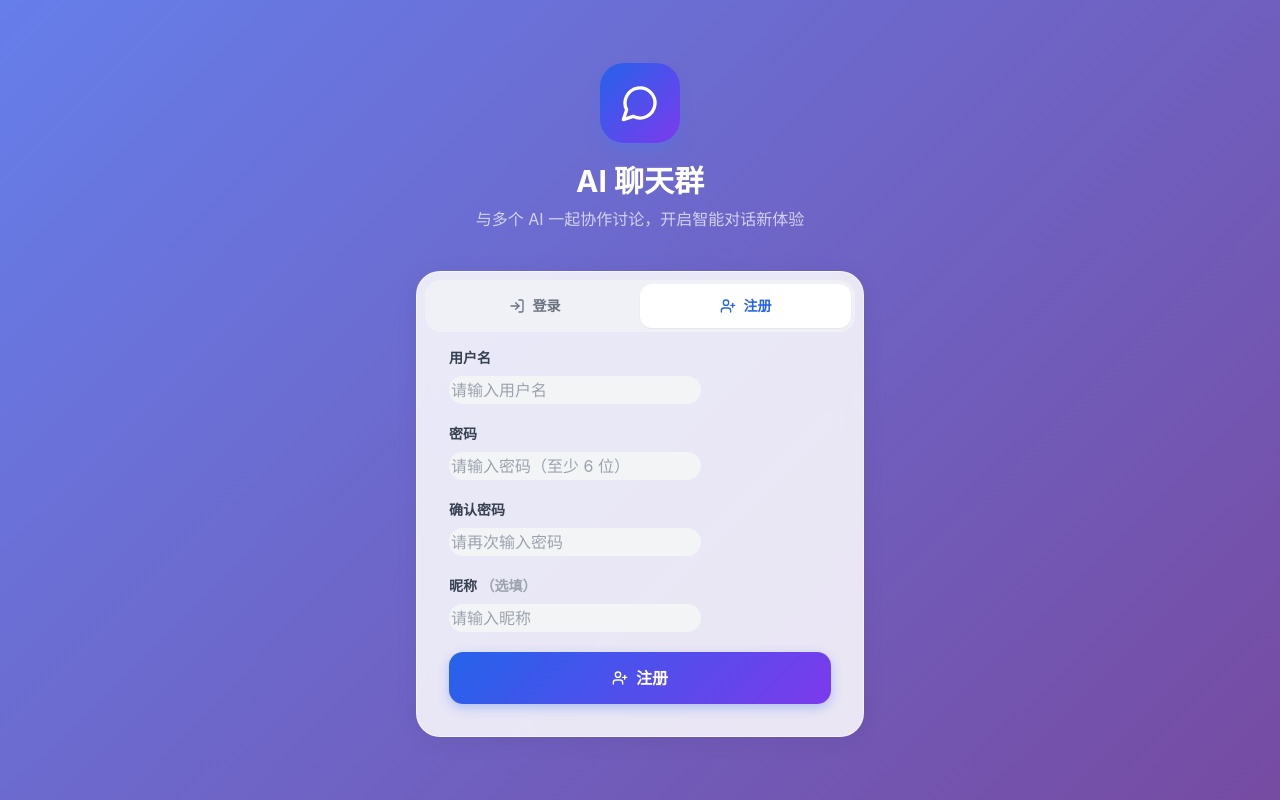
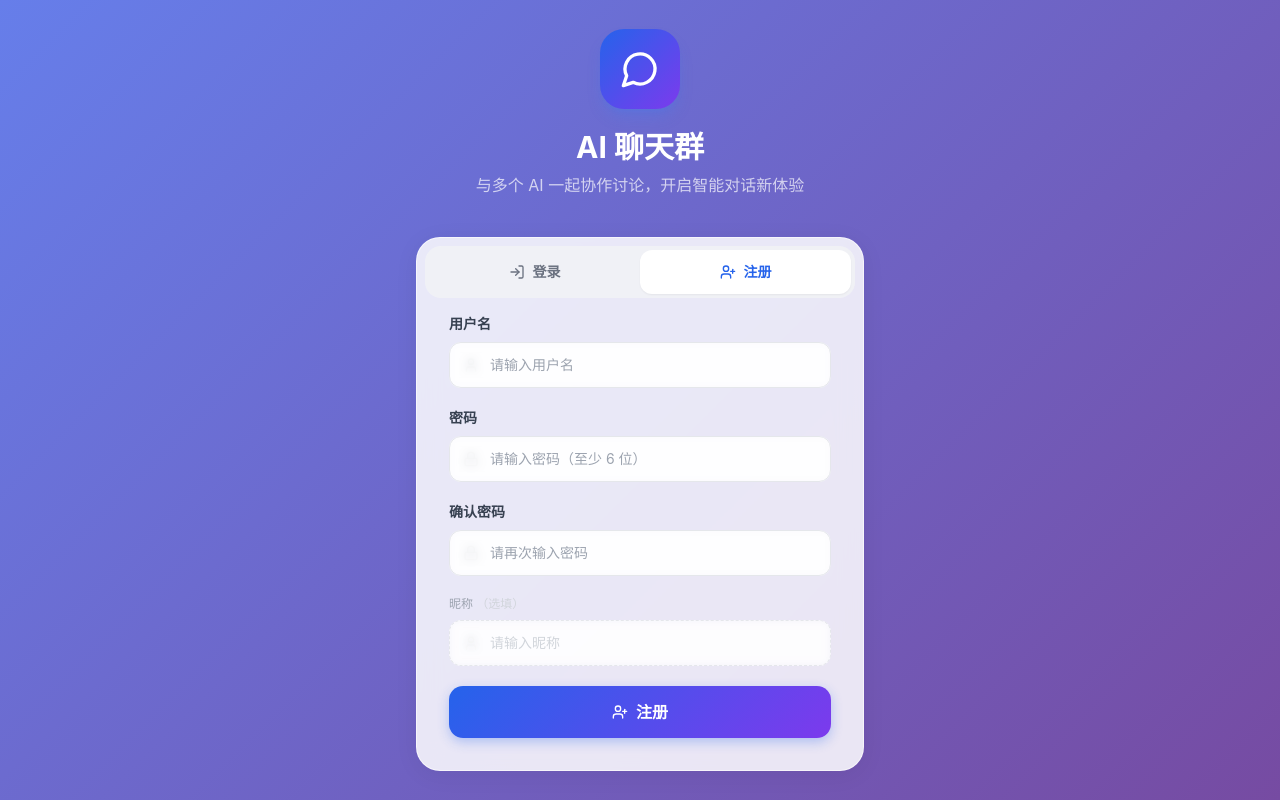
Before and after one commit to Litstick/ai-chat-group, a React (Vite) app: page / in a window 1280 px wide. Both pictures are taken after a click on the button "注册". Built offline with nearby package versions, Linux system fonts and the light colour scheme; no server answers.

Commit message:
style: redesign login form UI + update README with backend docs

```diff
--- a/src/components/Login.tsx
+++ b/src/components/Login.tsx
@@ -1,7 +1,7 @@
 import { useState } from 'react';
 import { useStore } from '../store/useStore';
 import { apiLogin, apiRegister } from '../api/client';
-import { LogIn, UserPlus, MessageCircle, AlertCircle } from 'lucide-react';
+import { LogIn, UserPlus, MessageCircle, AlertCircle, User, Lock, X, Loader2 } from 'lucide-react';
 
 export default function Login() {
   const { login, setCurrentPage } = useStore();
@@ -80,6 +80,13 @@ export default function Login() {
     if (e.key === 'Enter') handler();
   };
 
+  // 统一输入框样式常量
+  const inputBaseClass =
+    'w-full pl-10 pr-4 py-3 bg-white/70 backdrop-blur-sm border border-gray-200 rounded-xl text-sm text-gray-800 placeholder-gray-400 transition-all duration-200 focus:outline-none focus:ring-2 focus:ring-blue-500/40 focus:border-blue-400';
+
+  const nicknameInputClass =
+    'w-full pl-10 pr-4 py-3 bg-white/40 backdrop-blur-sm border border-dashed border-gray-200 rounded-xl text-sm text-gray-600 placeholder-gray-300 transition-all duration-200 focus:outline-none focus:ring-2 focus:ring-blue-500/20 focus:border-blue-300';
+
   return (
     <div className="min-h-screen gradient-bg flex items-center justify-center px-4">
       <div className="w-full max-w-md fade-in">
@@ -123,6 +130,13 @@ export default function Login() {
           </div>
 
           <div className="px-8 pb-8 pt-2">
+            <div
+              key={activeTab}
+              className="animate-[fadeIn_0.3s_ease-in-out]"
+              style={{
+                animation: 'fadeIn 0.3s ease-in-out',
+              }}
+            >
               {activeTab === 'login' ? (
                 /* 登录表单 */
                 <div className="space-y-5">
@@ -130,41 +144,77 @@ export default function Login() {
                     <label className="block text-sm font-semibold text-gray-700 mb-2">
                       用户名
                     </label>
+                    <div className="relative">
+                      <User className="absolute left-3.5 top-1/2 -translate-y-1/2 w-4 h-4 text-gray-400 pointer-events-none" />
                       <input
                         type="text"
                         value={loginUsername}
                         onChange={(e) => setLoginUsername(e.target.value)}
                         onKeyDown={(e) => handleKeyDown(e, handleLogin)}
                         placeholder="请输入用户名"
-                    className="input-modern"
+                        className={inputBaseClass}
+                        aria-label="用户名"
                       />
+                    </div>
                   </div>
                   <div>
                     <label className="block text-sm font-semibold text-gray-700 mb-2">
                       密码
                     </label>
+                    <div className="relative">
+                      <Lock className="absolute left-3.5 top-1/2 -translate-y-1/2 w-4 h-4 text-gray-400 pointer-events-none" />
                       <input
                         type="password"
                         value={loginPassword}
                         onChange={(e) => setLoginPassword(e.target.value)}
                         onKeyDown={(e) => handleKeyDown(e, handleLogin)}
                         placeholder="请输入密码"
-                    className="input-modern"
+                        className={inputBaseClass}
+                        aria-label="密码"
                       />
+                    </div>
                   </div>
                   {loginError && (
                     <div className="flex items-center gap-2 text-sm text-red-500 bg-red-50/80 backdrop-blur-sm px-4 py-3 rounded-xl">
                       <AlertCircle className="w-4 h-4 flex-shrink-0" />
-                    {loginError}
+                      <span className="flex-1">{loginError}</span>
+                      <button
+                        onClick={() => setLoginError('')}
+                        className="ml-auto flex-shrink-0 p-0.5 rounded-full hover:bg-red-100/60 transition-colors"
+                        aria-label="关闭错误提示"
+                      >
+                        <X className="w-3.5 h-3.5 text-red-400" />
+                      </button>
                     </div>
                   )}
                   <button
                     onClick={handleLogin}
-                  className="btn-primary w-full py-3.5 flex items-center justify-center gap-2"
+                    disabled={loading}
+                    className="btn-primary w-full py-3.5 flex items-center justify-center gap-2 disabled:opacity-60 disabled:cursor-not-allowed transition-all duration-200"
                   >
+                    {loading ? (
+                      <>
+                        <Loader2 className="w-4 h-4 animate-spin" />
+                        登录中...
+                      </>
+                    ) : (
+                      <>
                         <LogIn className="w-4 h-4" />
                         登录
+                      </>
+                    )}
                   </button>
+
+                  {/* Footer 提示 */}
+                  <p className="text-center text-xs text-gray-400 pt-1">
+                    首次使用？请先
+                    <button
+                      onClick={() => setActiveTab('register')}
+                      className="text-blue-500 hover:text-blue-600 font-medium ml-1 transition-colors"
+                    >
+                      注册账号
+                    </button>
+                  </p>
                 </div>
               ) : (
                 /* 注册表单 */
@@ -173,64 +223,97 @@ export default function Login() {
                     <label className="block text-sm font-semibold text-gray-700 mb-2">
                       用户名
                     </label>
+                    <div className="relative">
+                      <User className="absolute left-3.5 top-1/2 -translate-y-1/2 w-4 h-4 text-gray-400 pointer-events-none" />
                       <input
                         type="text"
                         value={regUsername}
                         onChange={(e) => setRegUsername(e.target.value)}
                         placeholder="请输入用户名"
-                    className="input-modern"
+                        className={inputBaseClass}
+                        aria-label="注册用户名"
                       />
+                    </div>
                   </div>
                   <div>
                     <label className="block text-sm font-semibold text-gray-700 mb-2">
                       密码
                     </label>
+                    <div className="relative">
+                      <Lock className="absolute left-3.5 top-1/2 -translate-y-1/2 w-4 h-4 text-gray-400 pointer-events-none" />
                       <input
                         type="password"
                         value={regPassword}
                         onChange={(e) => setRegPassword(e.target.value)}
                         placeholder="请输入密码（至少 6 位）"
-                    className="input-modern"
+                        className={inputBaseClass}
+                        aria-label="注册密码"
                       />
+                    </div>
                   </div>
                   <div>
                     <label className="block text-sm font-semibold text-gray-700 mb-2">
                       确认密码
                     </label>
+                    <div className="relative">
+                      <Lock className="absolute left-3.5 top-1/2 -translate-y-1/2 w-4 h-4 text-gray-400 pointer-events-none" />
                       <input
                         type="password"
                         value={regConfirmPassword}
                         onChange={(e) => setRegConfirmPassword(e.target.value)}
                         onKeyDown={(e) => handleKeyDown(e, handleRegister)}
                         placeholder="请再次输入密码"
-                    className="input-modern"
+                        className={inputBaseClass}
+                        aria-label="确认密码"
                       />
                     </div>
+                  </div>
                   <div>
-                  <label className="block text-sm font-semibold text-gray-700 mb-2">
-                    昵称 <span className="text-gray-400">（选填）</span>
+                    <label className="block text-xs font-medium text-gray-400 mb-2">
+                      昵称 <span className="text-gray-300">（选填）</span>
                     </label>
+                    <div className="relative">
+                      <User className="absolute left-3.5 top-1/2 -translate-y-1/2 w-4 h-4 text-gray-300 pointer-events-none" />
                       <input
                         type="text"
                         value={regNickname}
                         onChange={(e) => setRegNickname(e.target.value)}
                         onKeyDown={(e) => handleKeyDown(e, handleRegister)}
                         placeholder="请输入昵称"
-                    className="input-modern"
+                        className={nicknameInputClass}
+                        aria-label="昵称（选填）"
                       />
+                    </div>
                   </div>
                   {regError && (
                     <div className="flex items-center gap-2 text-sm text-red-500 bg-red-50/80 backdrop-blur-sm px-4 py-3 rounded-xl">
                       <AlertCircle className="w-4 h-4 flex-shrink-0" />
-                    {regError}
+                      <span className="flex-1">{regError}</span>
+                      <button
+                        onClick={() => setRegError('')}
+                        className="ml-auto flex-shrink-0 p-0.5 rounded-full hover:bg-red-100/60 transition-colors"
+                        aria-label="关闭错误提示"
+                      >
+                        <X className="w-3.5 h-3.5 text-red-400" />
+                      </button>
                     </div>
                   )}
                   <button
                     onClick={handleRegister}
-                  className="btn-primary w-full py-3.5 flex items-center justify-center gap-2"
+                    disabled={loading}
+                    className="btn-primary w-full py-3.5 flex items-center justify-center gap-2 disabled:opacity-60 disabled:cursor-not-allowed transition-all duration-200"
                   >
+                    {loading ? (
+                      <>
+                        <Loader2 className="w-4 h-4 animate-spin" />
+                        注册中...
+                      </>
+                    ) : (
+                      <>
                         <UserPlus className="w-4 h-4" />
                         注册
+                      </>
+                    )}
                   </button>
                 </div>
               )}
@@ -238,5 +321,20 @@ export default function Login() {
           </div>
         </div>
       </div>
+
+      {/* fadeIn keyframes */}
+      <style>{`
+        @keyframes fadeIn {
+          from {
+            opacity: 0;
+            transform: translateY(6px);
+          }
+          to {
+            opacity: 1;
+            transform: translateY(0);
+          }
+        }
+      `}</style>
+    </div>
   );
 }
```
Also changed, not shown: 1 other file (tests, documents, lock files or other folders). Lines whose indentation alone changed are shown as unchanged.
